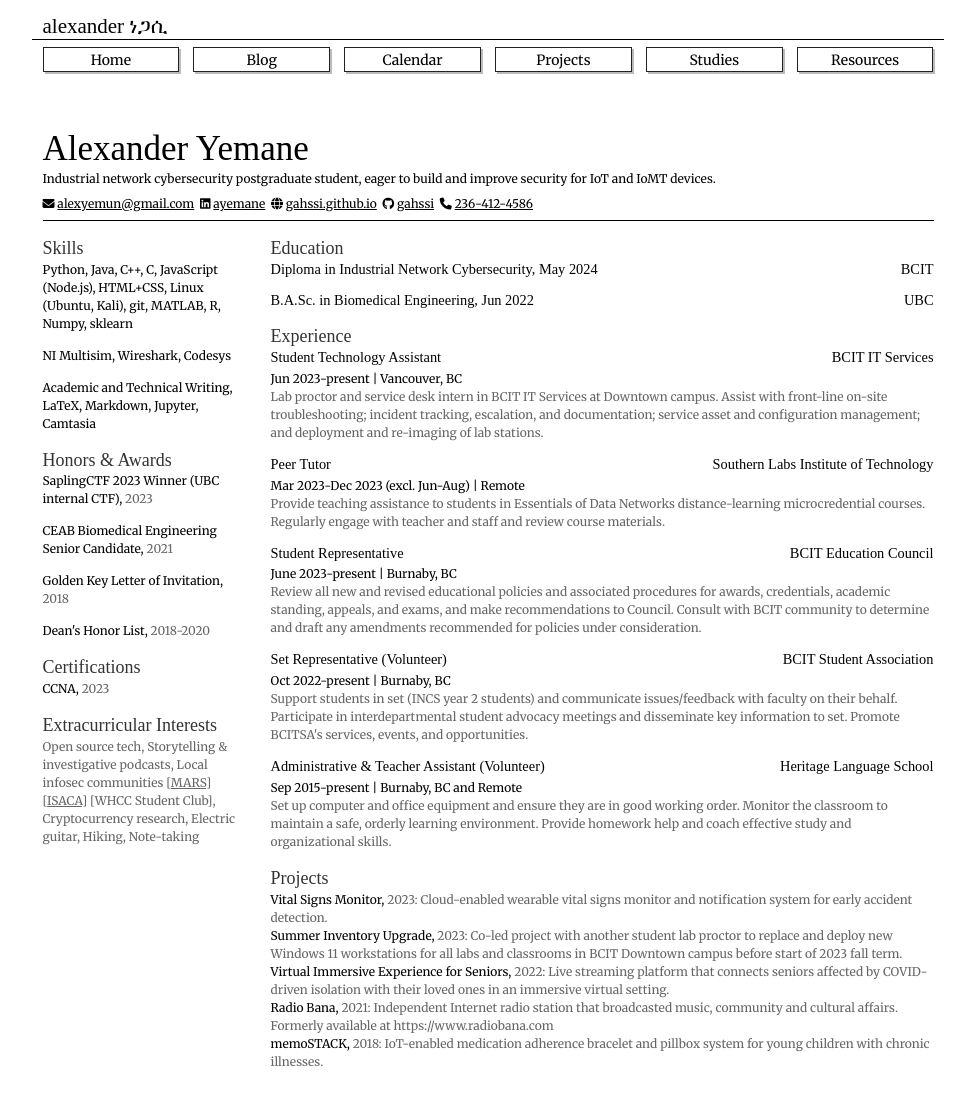
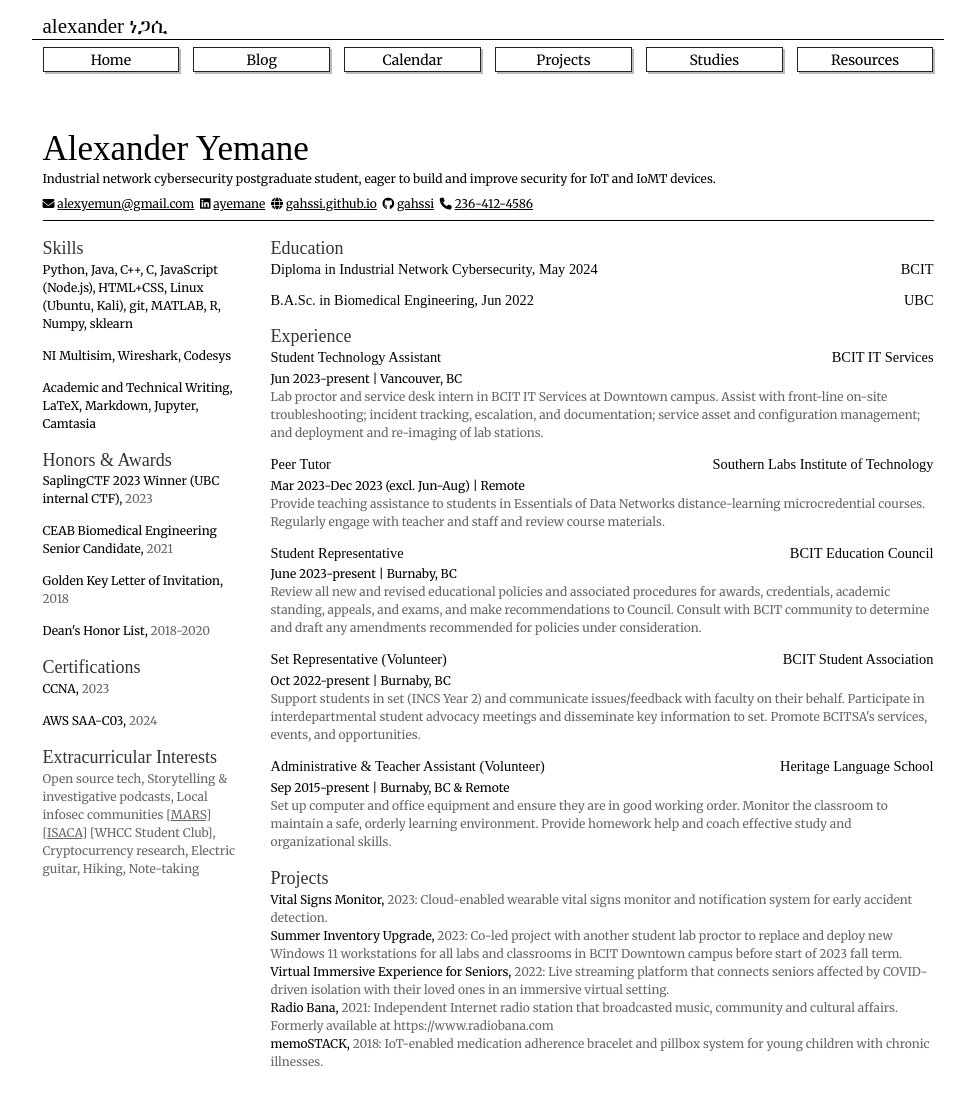
Before and after one commit to gahssi/gahssi.github.io, a Jekyll site: the page built from cv/index.html, in a window 1280 px wide. Shown: the whole page, without its empty margins (152-1127 px from the left). Built offline with Jekyll 4.4.1, drawn with Linux system fonts in a browser that asks for light colours; nearby versions of some CDN libraries; some web fonts are replaced.

Commit message:
revised CV

```diff
--- a/_data/resume/certifications.yml
+++ b/_data/resume/certifications.yml
@@ -1,6 +1,9 @@
 - name: 'CCNA'
   organization: Cisco
   date: '2023'
+- name: 'AWS SAA-C03'
+  organization: Amazon
+  date: '2024'
 #- name: CCNA 200-301
 #  organization: British Columbia Institute of Technology
 #  date: '2023'
--- a/_data/resume/exp.yml
+++ b/_data/resume/exp.yml
@@ -22,10 +22,10 @@ entries:
   location: 'Burnaby, BC'
   start: 'Oct 2022'
   end: 'present'
-  description: "Support students in set (INCS year 2 students) and communicate issues/feedback with faculty on their behalf. Participate in interdepartmental student advocacy meetings and disseminate key information to set. Promote BCITSA's services, events, and opportunities."
+  description: "Support students in set (INCS Year 2) and communicate issues/feedback with faculty on their behalf. Participate in interdepartmental student advocacy meetings and disseminate key information to set. Promote BCITSA's services, events, and opportunities."
 - company: 'Heritage Language School'
   title: 'Administrative & Teacher Assistant (Volunteer)'
-  location: 'Burnaby, BC and Remote'
+  location: 'Burnaby, BC & Remote'
   start: 'Sep 2015'
   end: 'present'
   description: "Set up computer and office equipment and ensure they are in good working order. Monitor the classroom to maintain a safe, orderly learning environment. Provide homework help and coach effective study and organizational skills."
```
Also changed, not shown: resources/index.md (+6 -2 lines).
